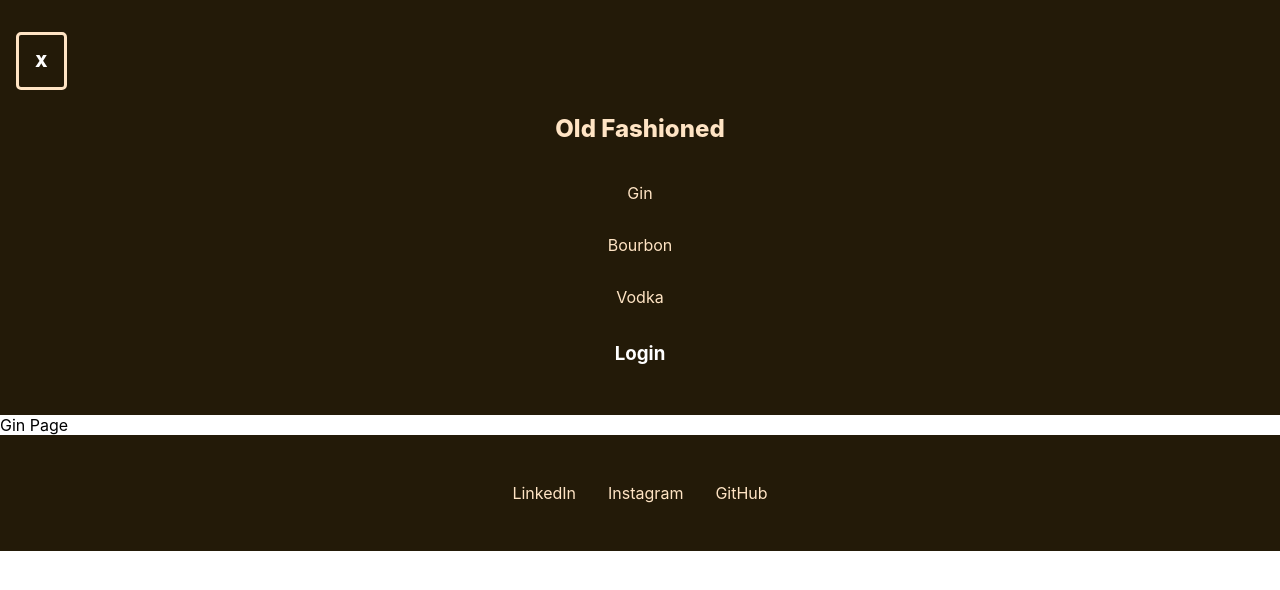
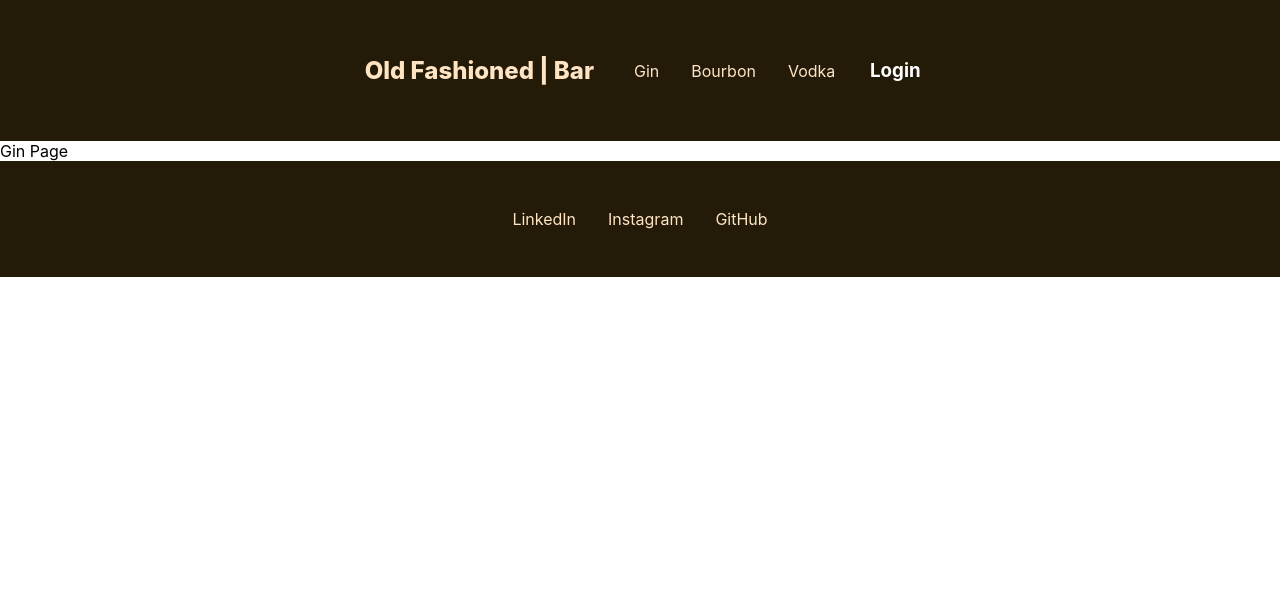
Before and after one commit to paul88vera/old-fashioned-react, a React (Create React App) app: page /Gin in a window 1280 px wide. Shown: the top 590 px of the page. Built offline with nearby package versions, Linux system fonts and the light colour scheme.

Commit message:
navigation complete

```diff
--- a/public/index.html
+++ b/public/index.html
@@ -24,7 +24,7 @@
       work correctly both with client-side routing and a non-root public URL.
       Learn how to configure a non-root public URL by running `npm run build`.
     -->
-    <title>Old Fashioned</title>
+    <title>Old Fashioned | Bar</title>
   </head>
   <body>
     <noscript>You need to enable JavaScript to run this app.</noscript>
--- a/src/App.css
+++ b/src/App.css
@@ -70,7 +70,7 @@ li {
 #home-nav ul li a:hover, #home-header h3 a:hover {
   color: aquamarine;
 }
-#close {
+#open {
   color: white;
   font-weight: 900;
   cursor: pointer;
@@ -80,8 +80,12 @@ li {
   border: bisque solid;
   border-radius: 5px;
 }
-#close:hover {
+#open:hover {
   color: aquamarine;
+}
+
+.closed {
+  display: none;
 }
 
 /* 2ND HEADER CSS */
@@ -146,6 +150,22 @@ footer ul li a:hover {
 
 /** DESKTOP CSS */
 @media only screen and (min-width:768px) {
+  #header nav, #header nav ul {
+    display: flex;
+    flex-direction: row;
+    align-items: center;
+  }
+  #header nav ul li a, #header nav h1 a, #header nav h3 a {
+    padding: 0 1em;
+    margin: 0;
+  }
+  #header nav ul li a:hover, #header nav h1 a:hover, #header nav h3 a:hover{
+    border: none;
+    padding: 0 1em;
+ }
+  #open {
+    display: none;
+  }
 
 }
 
--- a/src/components/Header/index.js
+++ b/src/components/Header/index.js
@@ -1,19 +1,33 @@
-import React from 'react';
+import React from "react";
 import { Link } from "react-router-dom";
 
 export default function Header() {
-  return(
+
+
+  return (
     <header id="header">
-      <div id='close'>X</div>
-      <nav>
-        <h1><Link to="/">Old Fashioned</Link></h1>
-        <ul>
-          <li><Link to="/Gin">Gin</Link></li>
-          <li><Link to="/Bourbon">Bourbon</Link></li>
-          <li><Link to="/Vodka">Vodka</Link></li>
+      <div id="open" className="open">
+        X
+      </div>
+      <nav className="open">
+        <h1>
+          <Link to="/">Old Fashioned | Bar</Link>
+        </h1>
+        <ul className="open">
+          <li className="open">
+            <Link to="/Gin">Gin</Link>
+          </li>
+          <li className="open">
+            <Link to="/Bourbon">Bourbon</Link>
+          </li>
+          <li className="open">
+            <Link to="/Vodka">Vodka</Link>
+          </li>
+        <h3 className="open">
+          <Link to="/Login">Login</Link>
+        </h3>
         </ul>
-        <h3><Link to="/Login">Login</Link></h3>
       </nav>
     </header>
-  )
+  );
 }
--- a/src/components/Home/index.js
+++ b/src/components/Home/index.js
@@ -6,7 +6,7 @@ export default function Home() {
     <section id="home">
       <header id="home-header">
         <h1>
-          <Link to="/">Old Fashioned</Link>
+          <Link to="/">Old Fashioned | Bar</Link>
         </h1>
         <h3>
           <Link to="/Login">Login</Link>
```
